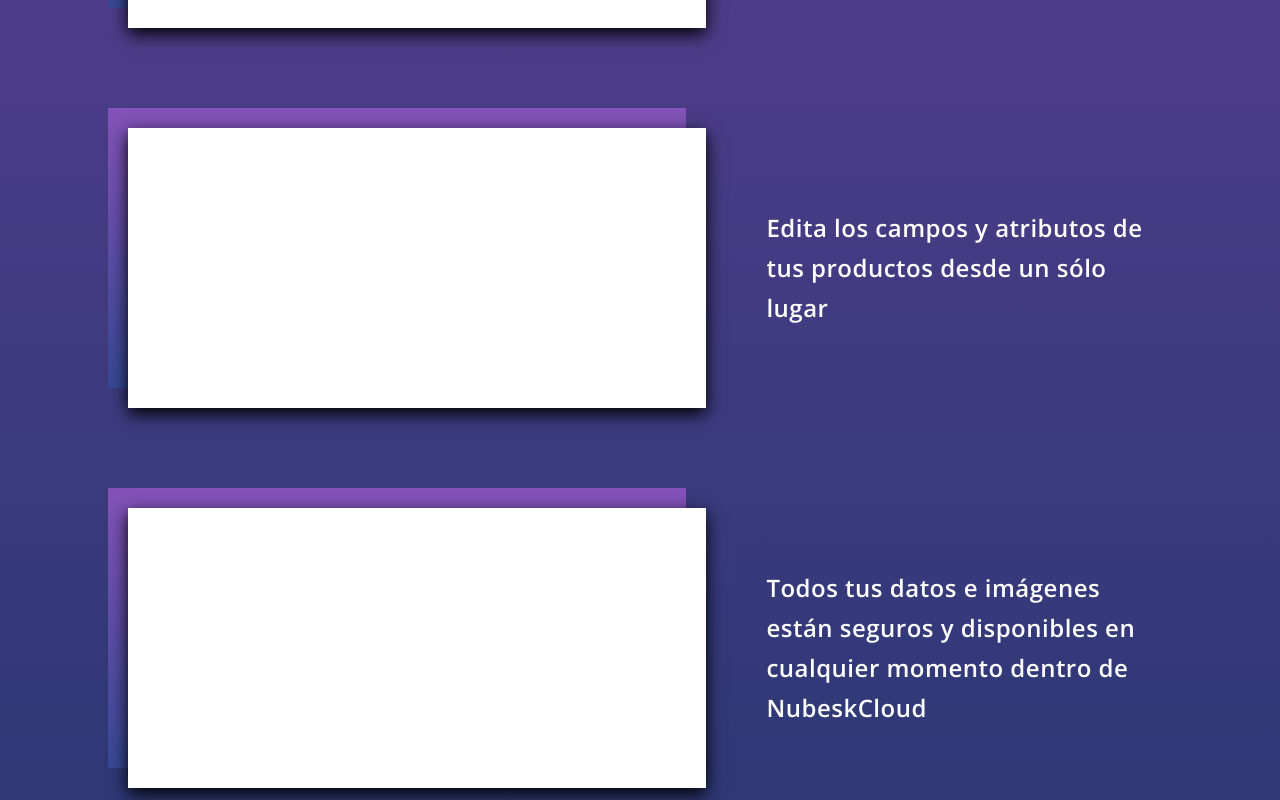
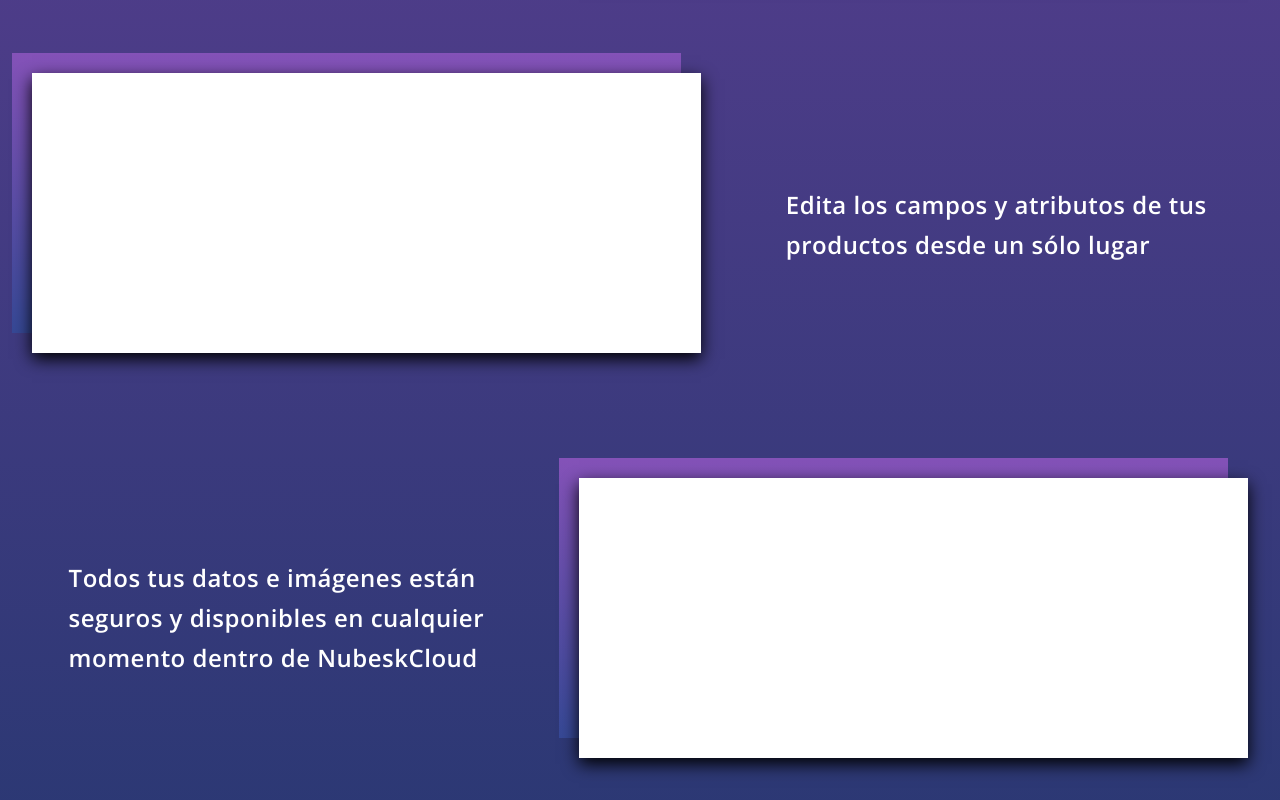
Before and after one commit to Alkeops/on, a Next.js app: page /producto in a window 1280 px wide. Shown: the part 1340-2140 px from the top of the page. Built offline with nearby package versions, Linux system fonts and the light colour scheme.

Commit message:
Start add gifs

```diff
--- a/src/components/atoms/ProductImage/ProductImage.tsx
+++ b/src/components/atoms/ProductImage/ProductImage.tsx
@@ -2,10 +2,10 @@ import React from 'react'
 
 const ProductImage = () => {
     return (
-        <div data-aos="zoom-out-up" data-aos-offset={180}>
+
         <div className="a-product-image" >
 
-        </div></div>
+        </div>
     )
 }
 
--- a/src/components/organisms/ProductSection/ProductSection.tsx
+++ b/src/components/organisms/ProductSection/ProductSection.tsx
@@ -25,17 +25,16 @@ const ProductSection = () => {
       </Container>
       <Circle className={`${prefix}__header-circle`} />
       <div className={`${prefix}__skills`}>
-        <Container>
         <div className={`${prefix}__skills-point`}>
           <ProductImage />
           <Paragraph isProductPoint>
-              Gracias a nuestro sistema “Image Resize & Renaming” by Nubesk
-              puedes adaptar y renombrar imágenes en segundos de acuerdo a las
-              especificaciones que cualquier marketplace o canal de venta
-              digital te pida.
+            Gracias a nuestro sistema “Image Resize & Renaming” by Nubesk puedes
+            adaptar y renombrar imágenes en segundos de acuerdo a las
+            especificaciones que cualquier marketplace o canal de venta digital
+            te pida.
           </Paragraph>
         </div>
-          <div className={`${prefix}__skills-point`}>
+        <div className={`${prefix}__skills-point left`}>
           <ProductImage />
           <Paragraph isProductPoint>
             Elimina los fondos de tus imágenes en un solo click y ponles el
@@ -48,14 +47,13 @@ const ProductSection = () => {
             Edita los campos y atributos de tus productos desde un sólo lugar
           </Paragraph>
         </div>
-          <div className={`${prefix}__skills-point`}>
+        <div className={`${prefix}__skills-point left`}>
           <ProductImage />
           <Paragraph isProductPoint>
-              Todos tus datos e imágenes están seguros y disponibles en
-              cualquier momento dentro de NubeskCloud
+            Todos tus datos e imágenes están seguros y disponibles en cualquier
+            momento dentro de NubeskCloud
           </Paragraph>
         </div>
-        </Container>
       </div>
       <div className={`${prefix}__banner`}>
         <Container>
--- a/src/scss/08-Organism/o-product-section.scss
+++ b/src/scss/08-Organism/o-product-section.scss
@@ -25,27 +25,64 @@
     }
   }
   &__skills {
-    min-height: 100vh;
     background: linear-gradient($color-sexy-purple, $color-sexy-blue);
     width: 100%;
-    padding: 90px 0 1px;
+    padding: 50px 0 1px;
     @include sm() {
-      padding: 120px 0 1px;
+      padding: 80px 0 1px;
+    }
+    @include md() {
+      padding-bottom: 80px;
     }
     &-point {
-      align-items: center;
-      display: grid;
-      grid-template-columns: 1fr;
-      grid-gap: 25px;
-      margin-bottom: 80px;
+      align-items: flex-start;
+      display: flex;
+      justify-content: flex-start;
+      flex-direction: column;
       position: relative;
       z-index: 1;
-      @include sm() {
-        grid-template-columns: 3fr 2fr;
+      max-width: 95%;
+      margin: 0 auto 45px;
+      .a-product-image {
+        margin-bottom: 25px;
+        width: 100%;
+        @include md() {
+          width: 55%;
+          margin-right: 50px;
+
+        }
+        @include xl(){
+          margin-right: 85px;
+        }
       }
+      &.left {
+        @include md() {
+          justify-content: flex-end;
+          .a-product-image {
+            order: 1;
+            margin: 0;
+            margin-left: 50px;
+            @include xl(){
+              margin-left: 85px;
+            }
+          }
+        }
+      }
+      &:last-child {
+        margin-bottom: 20px;
+      }
+
+      .a-paragraph {
+        @include md() {
+          width: 35%;
+          max-width: 500px;
+        }
+      }
+
       @include md() {
-        grid-gap: 60px;
+        flex-direction: row;
         margin-bottom: 100px;
+        align-items: center;
       }
     }
   }
@@ -100,7 +137,7 @@
       display: grid;
       grid-template-columns: 1fr;
       padding: 0 0 50px;
-      @include md(){
+      @include md() {
         padding-bottom: 80px;
       }
       .Expand {
```
Also changed, not shown: 1 other file (tests, documents, lock files or other folders). Lines whose indentation alone changed are shown as unchanged.
